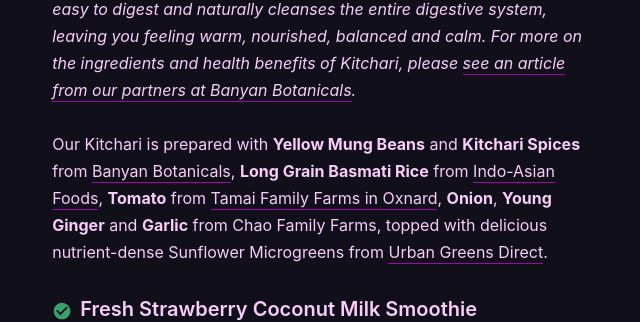
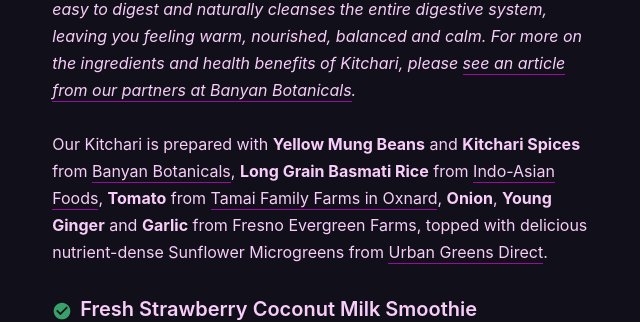
Before and after one commit to natarajgcb/natarajg, a Next.js app: page /festivaloflight in a window 1280 px wide. Shown: the part 2852-3174 px from the top of the page, without its empty margins (312-952 px from the left). Built offline with nearby package versions, Linux system fonts and the light colour scheme.

Commit message:
Updating Chao's farm name

```diff
--- a/pages/festivaloflight.js
+++ b/pages/festivaloflight.js
@@ -132,7 +132,7 @@ export default function FestivalOfLight() {
             <em>Kitchari is a foundational food in Ayurveda, the ancient natural medicine tradition of India. Kitchari is a plant-based complete protein that is very easy to digest and naturally cleanses the entire digestive system, leaving you feeling warm, nourished, balanced and calm. For more on the ingredients and health benefits of Kitchari, please <a href="https://www.banyanbotanicals.com/info/blog-the-banyan-insight/details/what-is-kitchari-why-we-eat-it-for-cleansing/" target="_blank" rel="noreferrer">see an article from our partners at Banyan Botanicals</a>.</em>
           </MNGBody>
           <MNGBody>
-            Our Kitchari is prepared with <strong>Yellow Mung Beans</strong> and <strong>Kitchari Spices</strong> from <a href="https://www.banyanbotanicals.com/kitchari-kit/" target="_blank" rel="noreferrer">Banyan Botanicals</a>, <strong>Long Grain Basmati Rice</strong> from <a href="https://goo.gl/maps/nH4pP3W156DdgtTx7" target="_blank" rel="noreferrer">Indo-Asian Foods</a>, <strong>Tomato</strong> from <a href="http://www.tamaifamilyfarms.com/home.html" target="_blank" rel="noreferrer">Tamai Family Farms in Oxnard</a>, <strong>Onion</strong>, <strong>Young Ginger</strong> and <strong>Garlic</strong> from Chao Family Farms, topped with delicious nutrient-dense Sunflower Microgreens from <a href="https://www.urbangreensdirect.com/" target="_blank" rel="noreferrer">Urban Greens Direct</a>.
+            Our Kitchari is prepared with <strong>Yellow Mung Beans</strong> and <strong>Kitchari Spices</strong> from <a href="https://www.banyanbotanicals.com/kitchari-kit/" target="_blank" rel="noreferrer">Banyan Botanicals</a>, <strong>Long Grain Basmati Rice</strong> from <a href="https://goo.gl/maps/nH4pP3W156DdgtTx7" target="_blank" rel="noreferrer">Indo-Asian Foods</a>, <strong>Tomato</strong> from <a href="http://www.tamaifamilyfarms.com/home.html" target="_blank" rel="noreferrer">Tamai Family Farms in Oxnard</a>, <strong>Onion</strong>, <strong>Young Ginger</strong> and <strong>Garlic</strong> from Fresno Evergreen Farms, topped with delicious nutrient-dense Sunflower Microgreens from <a href="https://www.urbangreensdirect.com/" target="_blank" rel="noreferrer">Urban Greens Direct</a>.
           </MNGBody>
         </ListItem>
         <ListItem>
```
